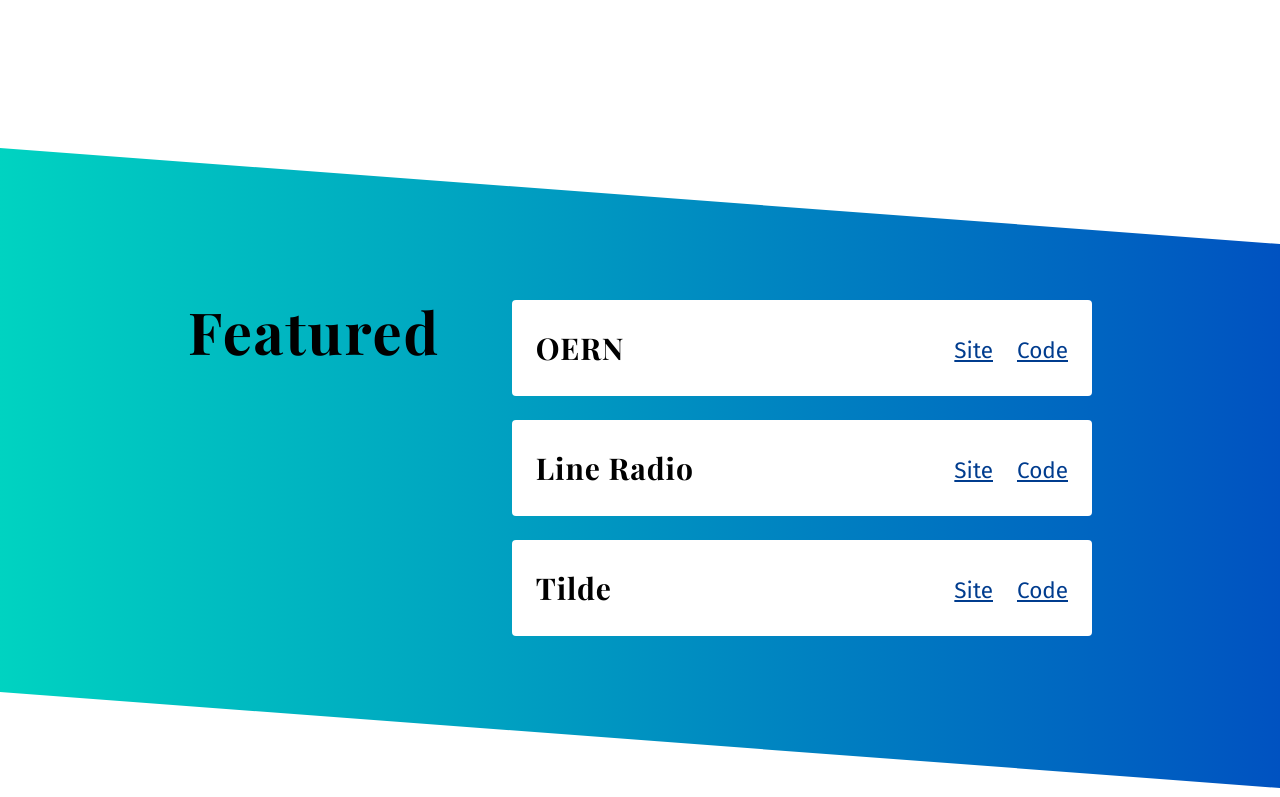
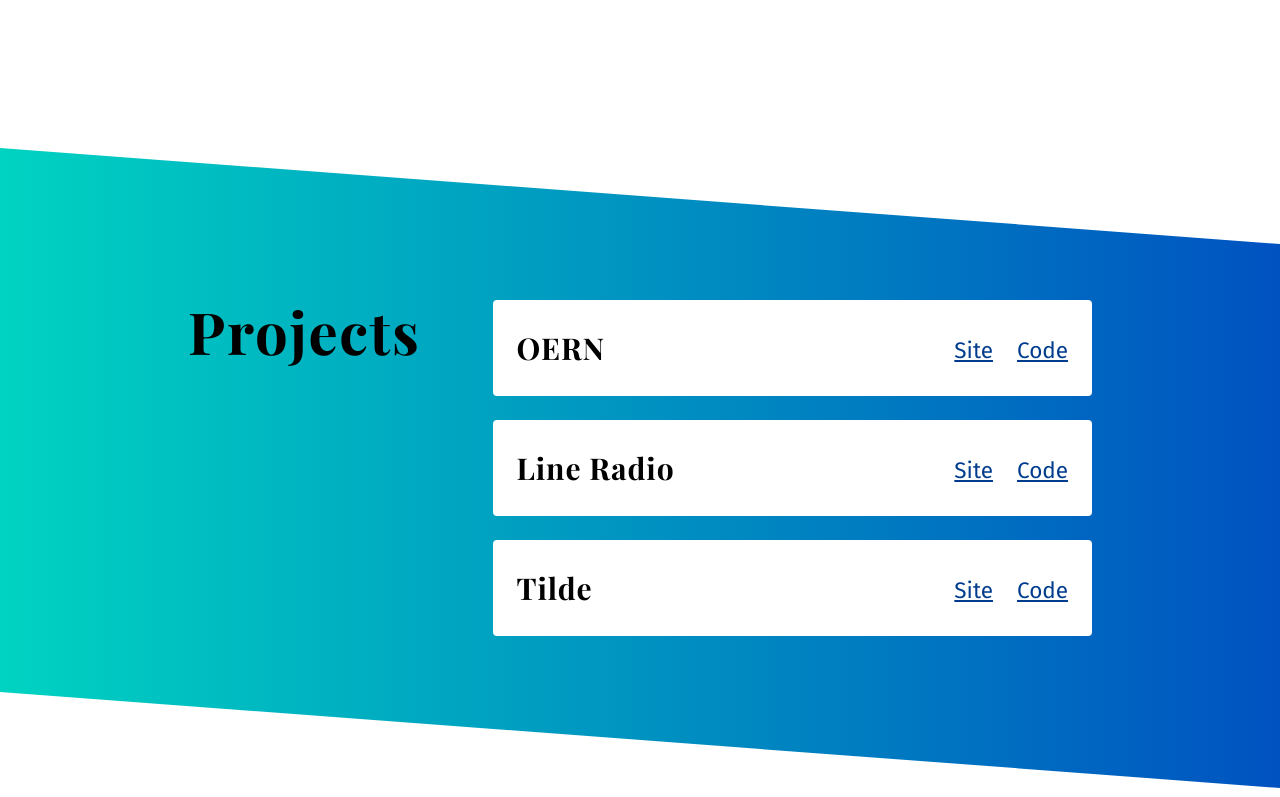
Before and after one commit to xvvvyz/xvvvyz, a Gatsby site: page / in a window 1280 px wide. Shown: the part 492-1289 px from the top of the page. Built offline with nearby package versions, Linux system fonts and the light colour scheme; Gatsby itself is replaced by a stand-in of ours.

Commit message:
featured -> projects

```diff
--- a/src/pages/index.js
+++ b/src/pages/index.js
@@ -70,7 +70,7 @@ const IndexPage = () => (
     </Section>
     <Section secondary>
       <FlexContent breakpoint="md">
-        <LeftContent as="h2">Featured</LeftContent>
+        <LeftContent as="h2">Projects</LeftContent>
         <Projects
           projects={[
             {
```
